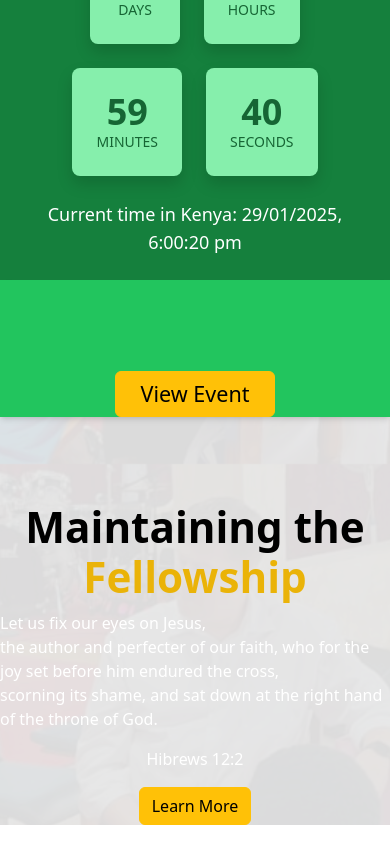
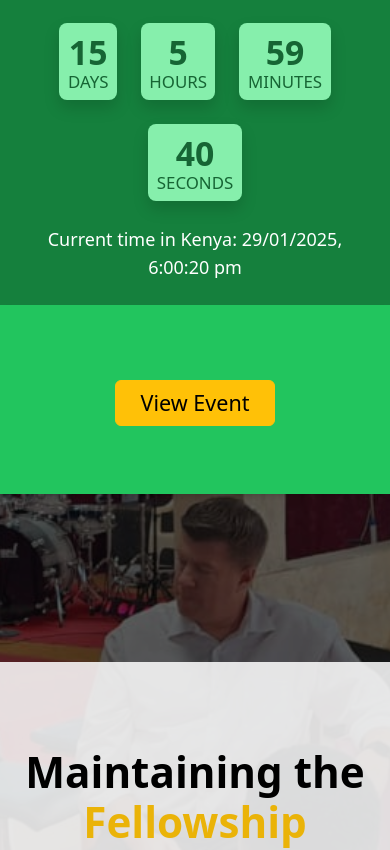
Before and after one commit to victorwangari/KAG-CWC, a React (Create React App) app: page / in a window 390 px wide. Shown: the part 4342-5192 px from the top of the page. Before the commit the page ends 5167 px from the top, so only its background shows below. Built offline with nearby package versions, Linux system fonts and the light colour scheme.

Commit message:
update app

```diff
--- a/src/components/landing/timer/page.jsx
+++ b/src/components/landing/timer/page.jsx
@@ -9,15 +9,15 @@ export default function Timer() {
   return (
     <div className="timer-verse">
       <main className="flex min-h-[70vh] flex-col items-center justify-center">
-        <h1 className="text-3xl sm:text-4xl font-bold mb-8 text-white text-center">
+        <h1 className="text-3xl sm:text-4xl countdown-title font-bold mb-8 text-white text-center">
           Countdown to <span className="text-yellow-500">Ladies</span> and <span className="text-yellow-500">Gents</span> Night 2025.
         </h1>
 
-        <div className="flex flex-col md:flex-row gap- w-full max-w-6xl">
+        <div className="flex flex-col md:flex-row card-all w-full max-w-6xl">
           {/* First Card */}
           <div className="flex-1 bg-green-400 shadow-md  ">
             <div className="card-body ">
-              <h5 className="card-title text-white card-event">next UPCOMING <span className="text-yellow-700">EVENT</span></h5>
+              <h5 className="card-title  text-white card-event">next UPCOMING <span className="text-yellow-700">EVENT</span></h5>
 
             </div>
           </div>
@@ -40,13 +40,13 @@ export default function Timer() {
             <h2 className="text-black maitaining-title ">Maintaining the <span className="text-yellow-500">Fellowship</span></h2>
         </div>
         <div className="maintaining-h2">
-            <p className="text-white">Let us fix our eyes on Jesus, <br/> the author and perfecter of our faith, who for the joy set before him endured the cross,<br/> scorning its shame, and sat down at the right hand of the throne of God.</p>
+            <p className="text-black maintaning-p">Let us fix our eyes on Jesus, <br/> the author and perfecter of our faith, who for the joy set before him endured the cross,<br/> scorning its shame, and sat down at the right hand of the throne of God.</p>
         </div>
         <div>
-        <p className="text-white maintaining-h2 ">Hibrews 12:2</p>
+        <p className="text-black maintaining-h2 maintaining-verse ">Hibrews 12:2</p>
         </div>
         <div className="maintaining-h2">
-            <a href="#" className="btn btn-warning">Learn More</a>
+            <a href="#" className="btn btn-warning maintainig-button">Learn More</a>
         </div>
       </div>
     </div>
--- a/src/components/landing/timer/timer.jsx
+++ b/src/components/landing/timer/timer.jsx
@@ -37,9 +37,9 @@ export default function EventCountdown({ eventDate, eventName }) {
     }
 
     return (
-      <div key={interval} className="bg-green-300 text-green-800 rounded-lg p-4 shadow flex flex-col items-center">
-        <span className="text-4xl font-bold">{timeLeft[interval]}</span>
-        <span className="text-sm uppercase">{interval}</span>
+      <div key={interval} className="bg-green-300 text-green-800 rounded-lg interval-all  p-4 shadow flex flex-col items-center">
+        <span className="text-4xl interval-time font-bold">{timeLeft[interval]}</span>
+        <span className="text-sm interval-text uppercase">{interval}</span>
       </div>
     )
   })
--- a/src/css/hero.css
+++ b/src/css/hero.css
@@ -69,5 +69,60 @@
     font-size: 5vh;
     margin-top: 10vh;
     text-align: center;
-
 }
+.maintaning-p{
+    display: flex;
+    justify-content: center;
+    align-items: center;
+    text-align: center;
+    font-size: 2.2vh;
+    margin-top: 5vh;
+    margin-bottom: 5vh;
+}
+.maintaining-verse{
+    font-size: 3vh;
+    font-weight: 700;
+    text-align: center;
+    font-style: italic;
+    text-decoration: underline 4px solid green;
+}
+.maintainig-button{
+    padding: 1vh 3vh;
+    border: none;
+    cursor: pointer;
+    font-size: 2vh;
+    border-radius: 10px;
+    margin-top: 5vh;
+    margin-bottom: 5vh;
+}
+.maintainig-button:hover{
+    background-color: #4CAF50;
+    color: white;
+}
+/* media query */
+@media only screen and (max-width: 576px) {
+    .countdown-title{
+        font-size: 3vh;
+        margin-top: 4vh;
+    }
+    .card-event{
+        font-size: 5vh !important;
+        margin-bottom: 4vh !important;
+    }
+    .interval-all {
+        padding: 1vh !important;
+    }
+    .interval-time{
+        font-size: 4vh !important;
+    }
+    .interval-text{
+        font-size: 2vh !important;
+    }
+    .card-btn{
+        margin-top: 6vh !important;
+        margin-bottom: 8vh !important;
+    }
+    .card-all{
+        margin-bottom: 20vh !important;
+    }
+}
```
